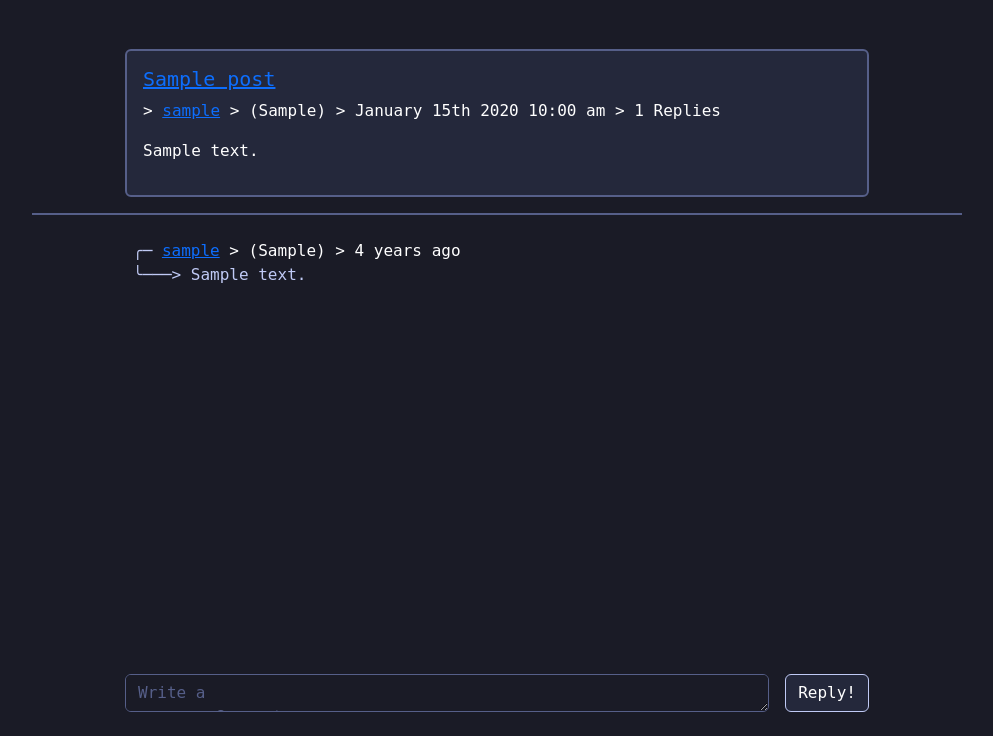
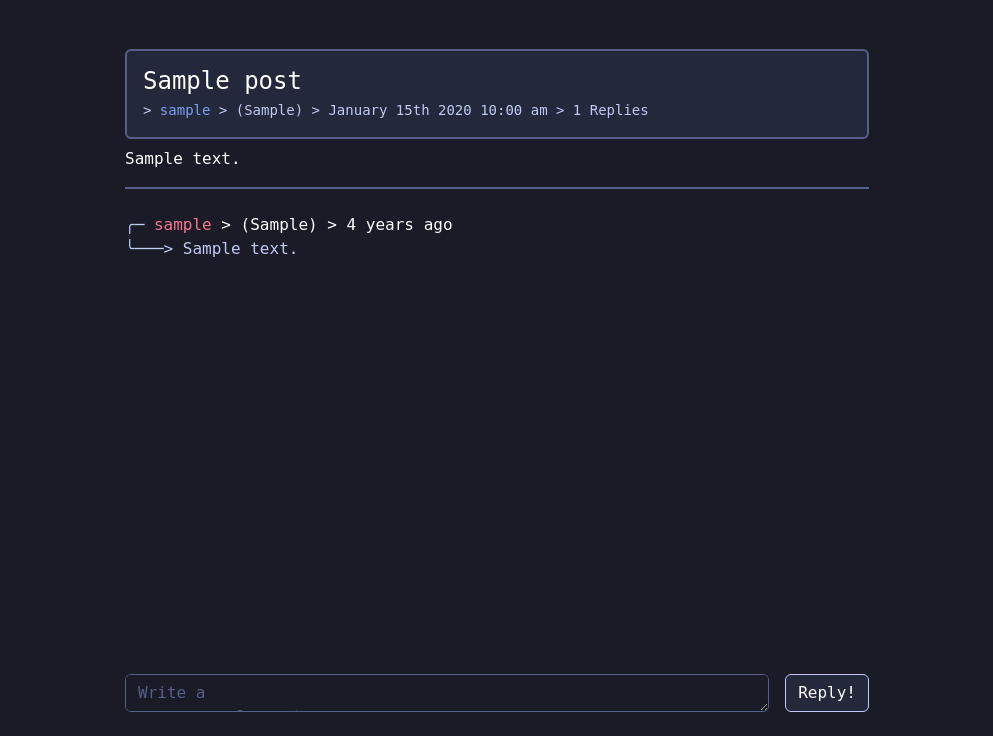
Before and after one commit to K-Straiton/CITS3403-Project, a Flask app: page /post/1 in a window 1280 px wide. Shown: the part 64-800 px from the top of the page, without its empty margins (143-1136 px from the left). Run offline with Flask 3, Linux system fonts and the light colour scheme; tables that the repository leaves empty hold one stand-in row (values such as "Sample post"); some libraries are stand-ins or nearby versions.

Commit message:
change styling of title and remove link from it

```diff
--- a/app/static/style.css
+++ b/app/static/style.css
@@ -315,24 +315,39 @@ hr {
 .link-red {
     color: var(--tokyoNight-red);
     text-decoration: none;
+    size: 20px;
+    font-weight: 500;
 }
 
 .link-orange {
     color: var(--tokyoNight-orange);
     text-decoration: none;
+    size: 20px;
+    font-weight: 500;
 }
 
 .link-yellow {
     color: var(--tokyoNight-yellow);
     text-decoration: none;
+    size: 20px;
+    font-weight: 500;
 }
 
 .link-green {
     color: var(--tokyoNight-green);
     text-decoration: none;
+    size: 20px;
+    font-weight: 500;
 }
 
 .link-blue {
     color: var(--tokyoNight-darkBlue);
     text-decoration: none;
+    size: 20px;
+    font-weight: 500;
 }
+
+.poster-info {
+    color: var(--tokyoNight-accent);
+    font-size: 14px;
+}
--- a/app/templates/_comments.html
+++ b/app/templates/_comments.html
@@ -1,10 +1,8 @@
 <div>
   {{ moment.include_moment() }}
   <!--This will always need to be added to any file that uses it - maybe move it into navbar or something-->
-  <div
-    class="card posts-homepage comment-card mt-2 border rounded col-sm-10 col-md-9 col-lg-8 mx-auto align-self-center"
-  >
-    <div class="card-body p-0">
+  <div class="card posts-homepage comment-card mx-auto align-self-center">
+    <div class="card-body p-0 comment">
       <p class="align-self-center mt-2 mb-0 pb-0">
         <span class="text-accent">╭─</span>
         <a
@@ -15,7 +13,7 @@
         {{moment(comment.timestamp).fromNow()}}
       </p>
       <!-- <p class="align-self-center mt-2"> ╰───></p> -->
-      <p class="align-self-center text-accent">╰───> {{comment.body}}</p>
+      <p class="align-self-center text-accent mb-2">╰───> {{comment.body}}</p>
     </div>
   </div>
 </div>
--- a/app/templates/post-view.html
+++ b/app/templates/post-view.html
@@ -1,32 +1,39 @@
 {% extends "default.html" %} {% block page_title %}ThinkMad - {{post.title}}{%
 endblock %} {% block body_content %}
 <div class="align-self-center container-xl mx-auto">
-  <div
-    class="card posts-homepage border rounded col-sm-10 col-md-9 col-lg-8 mx-auto align-self-center"
+  <div class="col-sm-10 col-md-9 col-lg-8 mx-auto align-self-center">
+    <row>
+      <div class="card posts-homepage">
+        <div class="card-body">
+          <h4 class="card-title mb-1">{{ post.title }}</h4>
+          <div class="align-self-center mt-0 poster-info">
             >
-    <div class="card-body">
-      <h5 class="card-title">
-        <a href="{{ url_for('postview', post_id=post.id)}}">
-          {{ post.title }}
-        </a>
-      </h5>
-      <p class="align-self-center mt-2">
-        >
-        <a href="{{ url_for('userview', username= post.author.username)}}"
+            <a
+              class="link-blue"
+              ,
+              href="{{ url_for('userview', username= post.author.username)}}"
               >{{ post.author.username }}</a
             >
-        > ({{ post.author.pronouns }}) > {{moment(post.timestamp).format('MMMM
-        Do YYYY h:mm a')}} > {{commentNumber}} Replies
-      </p>
-      <p class="align-self-center mt-2">{{post.body}}</p>
+            > ({{ post.author.pronouns }}) >
+            {{moment(post.timestamp).format('MMMM Do YYYY h:mm a')}} >
+            {{commentNumber}} Replies
           </div>
         </div>
-  <div class="col-sm-12 col-md-10 mx-auto">
-    <hr />
       </div>
+    </row>
+
+
+    <row> <p class="align-self-center mt-2 mb-1">{{post.body}}</p><hr></row>
+
+<row>
+      {% block content %} {% for comment in comments %} {% include
+      '_comments.html' %} {% endfor %} {% endblock %}
+    </row>
 
     <div class="container fixed-bottom comment-footer mx-auto">
-    <!-- <row> -->
+      <div class="col-sm-12 col-md-10 mx-auto"></div>
+    </row>
+
       <div class="col-sm-10 col-md-9 col-lg-8 mx-auto align-self-center">
         <form action="" method="post" class="d-flex mt-3 mb-4">
           {{ form.hidden_tag() }}
@@ -43,10 +50,7 @@ endblock %} {% block body_content %}
       <!-- </row> -->
     </div>
 
-  <div class="container-xl">
-    {% block content %} {% for comment in comments %} {% include
-    '_comments.html' %} {% endfor %} {% endblock %}
-  </div>
     <script type="text/javascript" src="../static/colourchangs.js"></script>
     {% endblock %}
   </div>
+</div>
```
Lines whose indentation alone changed are shown as unchanged.
